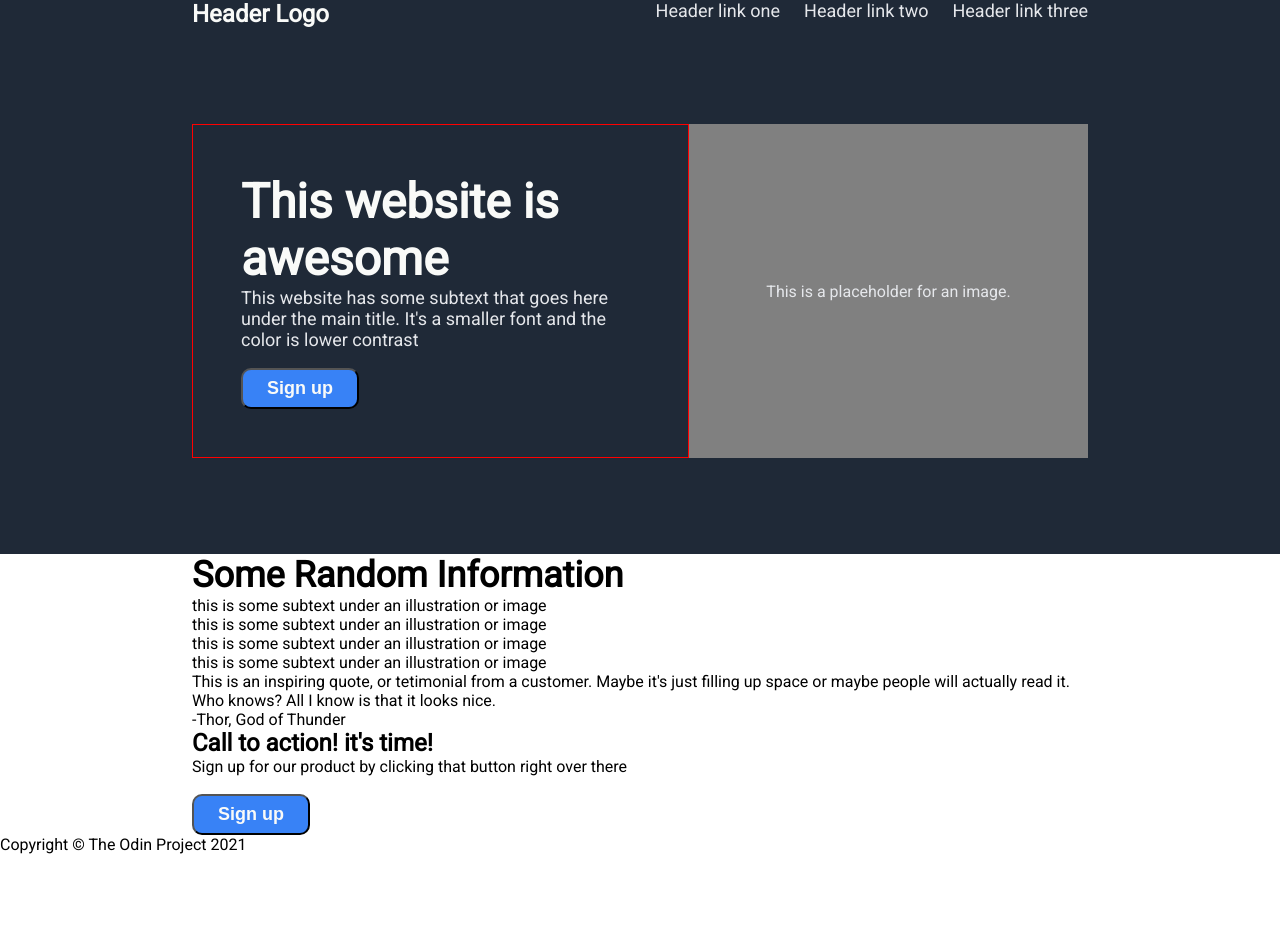
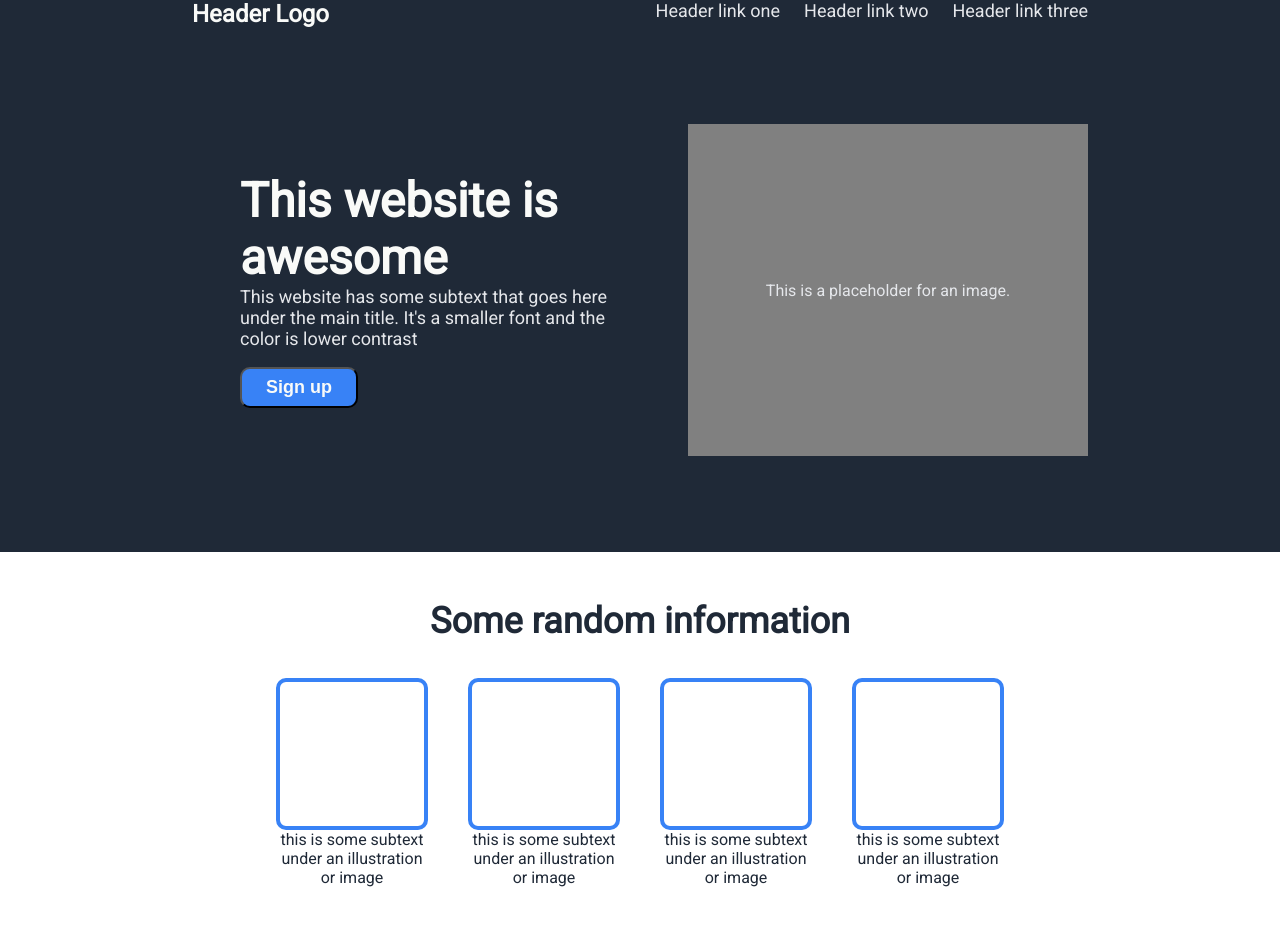
Before and after one commit to jbrace817/odin_lndPage, a plain HTML site: page index.html in a window 1280 px wide. Shown: the top 952 px of the page. Before the commit the page ends 854 px from the top, so only its background shows below. Drawn offline with Linux system fonts and the light colour scheme.

Commit message:
Section two completed.

```diff
--- a/index.html
+++ b/index.html
@@ -33,7 +33,8 @@
     </section>
 
     <section class="two">
-      <p class="two-header">Some Random Information</p>
+      <div class="two-header">Some random information</div>
+      <div class="two-cards">
         <div class="card">
           <div class="box"></div>
           <p>this is some subtext under an illustration or image</p>
@@ -49,6 +50,7 @@
         <div class="card">
           <div class="box"></div>
           <p>this is some subtext under an illustration or image</p>
+        </div>
       </div>
     </section>
     <section class="three">
--- a/styles.css
+++ b/styles.css
@@ -9,7 +9,7 @@ body {
   flex-direction: column;
   font-family: 'Roboto', sans-serif;
   height: 100vh;
-  width: 100vw;
+  /* width: 100vw; */
 }
 
 /*HERO SECTION*/
@@ -43,7 +43,6 @@ li:first-child {
 }
 .hero-left {
   flex: 1;
-  border: 1px solid red;
   padding: 48px;
 }
 .hero-right {
@@ -86,7 +85,46 @@ button {
   padding: 0 12rem;
 }
 
+/*SECTION TWO*/
+.two {
+  display: flex;
+
+  padding: 3rem 0px;
+  flex-direction: column;
+  gap: 36px;
+  justify-content: center;
+  align-items: center;
+}
+
 .two-header {
   font-size: 36px;
-  font-weight: 800;
+  font-weight: 900;
+  color: #1f2937;
+  margin: 0;
+  padding: 0;
+  text-align: center;
 }
+
+.two-cards {
+  display: flex;
+  gap: 48px;
+
+  padding-bottom: 3rem;
+}
+
+.card {
+  display: flex;
+  justify-content: center;
+  align-items: center;
+  flex-direction: column;
+  width: 9rem;
+  color: #1f2937;
+  text-align: center;
+}
+/*BLUE SQUARES*/
+.box {
+  border: 4px solid #3882f6;
+  width: 9rem;
+  height: 9rem;
+  border-radius: 10px;
+}
```
Lines whose indentation alone changed are shown as unchanged.
